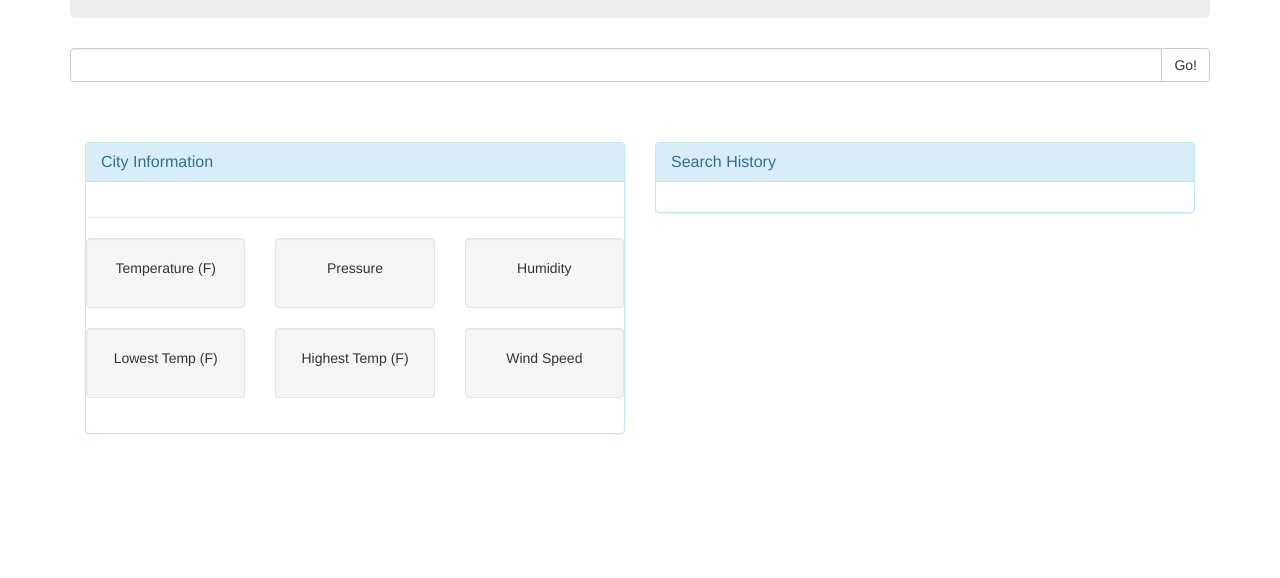
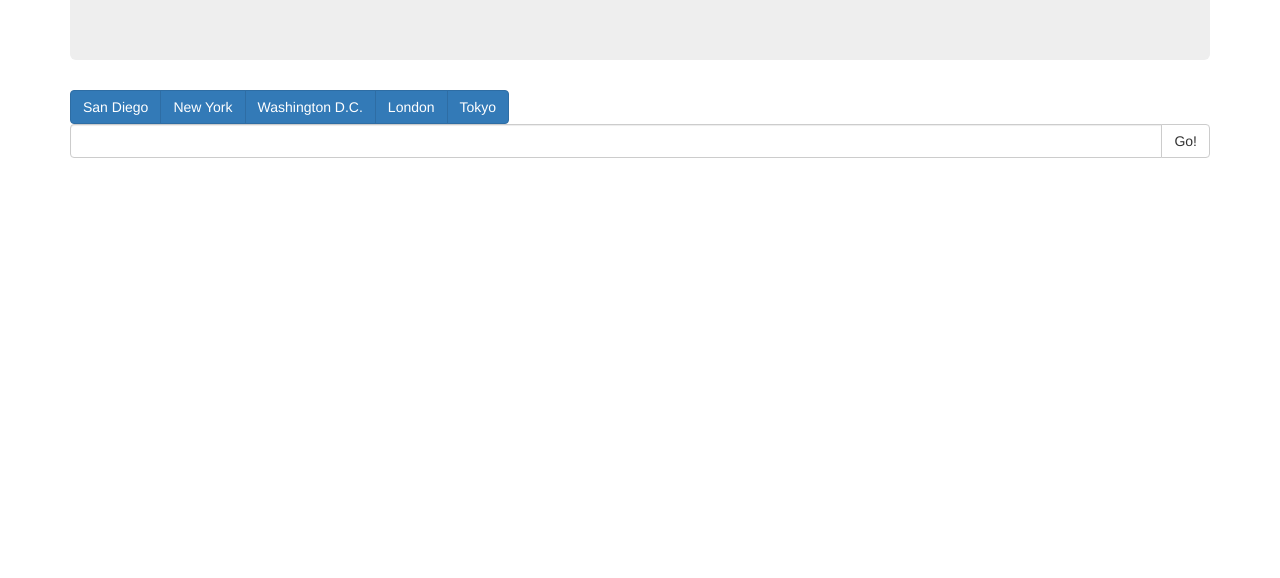
Before and after one commit to matthewhaotran/WeatherApp, a website: page index.html in a window 1280 px wide. Shown: the part 222-800 px from the top of the page. Drawn offline with nearby package versions, Linux system fonts and the light colour scheme.

Commit message:
Styled output and added search history functionality

```diff
--- a/app/weather.controller.js
+++ b/app/weather.controller.js
@@ -9,7 +9,11 @@
 
     function weatherController($http) {
         var vm = this;
+        vm.cities = [];
+        vm.appear = false;
         vm.getWeather = getWeather;
+
+
 
         ///////////////////////////////////////////////
 
@@ -20,11 +24,15 @@
                 .then(function (response) {
                     vm.weatherInfo = response.data;
                     console.log(vm.weatherInfo.name);
+                    vm.cities.push(
+                        {
+                            "name" : vm.weatherInfo.name,
+                            "date" : vm.weatherInfo.dt
+                        });
+
                 });
-
+                vm.appear = true;
         }
-
-
 
         activate();
 
--- /dev/null
+++ b/css/main.css
@@ -0,0 +1,3 @@
+.jumbotron {
+    margin-top: 3em;
+}
--- a/index.html
+++ b/index.html
@@ -4,6 +4,7 @@
 <head>
     <title>Weather App</title>
     <link rel="stylesheet" href="bower_components/bootstrap/dist/css/bootstrap.css">
+    <link rel="stylesheet" href="css/main.css">
 </head>
 
 
@@ -17,16 +18,18 @@
         </div>
         <!-- /Jumbotron -->
 
-        <!--<ul class="nav nav-pills">
-            <li role="presentation" class="active"><a href="#">San Diego</a></li>
-            <li role="presentation" class="active"><a href="#">New York</a></li>
-            <li role="presentation" class="active"><a href="#">Washington D.C.</a></li>
-        </ul>-->
+        <div class="btn-group" role="group" aria-label="...">
+            <button type="button" class="btn btn-primary" ng-click="weatherCtrl.getWeather('San Diego')">San Diego</button>
+            <button type="button" class="btn btn-primary" ng-click="weatherCtrl.getWeather('New York')">New York</button>
+            <button type="button" class="btn btn-primary" ng-click="weatherCtrl.getWeather('Washington D.C.')">Washington D.C.</button>
+            <button type="button" class="btn btn-primary" ng-click="weatherCtrl.getWeather('London')">London</button>
+            <button type="button" class="btn btn-primary" ng-click="weatherCtrl.getWeather('Tokyo')">Tokyo</button>
+        </div>
 
         <div class="row">
             <div class="col-lg-12">
                 <div class="input-group">
-                    <input type="text" id="term" class="form-control" ng-model="weatherCtrl.term">
+                    <input type="text" id="term" class="form-control" ng-model="weatherCtrl.term" required>
                     <span class="input-group-btn">
                     <button class="btn btn-default" type="button" ng-click="weatherCtrl.getWeather(weatherCtrl.term)">Go!</button>
                 </span>
@@ -39,56 +42,57 @@
 
         <br><br><br>
 
-        <div class="col-md-6">
+        <div class="col-md-6" ng-show="weatherCtrl.appear">
             <div class="panel panel-default panel-info">
                 <div class="panel-heading">
                     <h3 class="panel-title">City Information</h3>
                 </div>
                 <div class="panel-body">
                     <div class="row">
-                        <h1 class="text-center">{{weatherCtrl.weatherInfo.name}}</h1>
+                        <h1 class="text-center"><img src="http://openweathermap.org/img/w/{{weatherCtrl.weatherInfo.weather[0].icon}}.png">{{weatherCtrl.weatherInfo.name}}</h1>
+                        <p class="text-center">Lat/Long: {{weatherCtrl.weatherInfo.coord.lat}},{{weatherCtrl.weatherInfo.coord.lon}}</p>
                         <hr>
                     </div>
                     <div class="row">
                         <div class="row">
-                            <div class="col-xs-4 text-center">
-                                <div class="well text-center">
-                                    <p> Temperature (F)
-                                        <br> {{weatherCtrl.weatherInfo.main.temp}}</p>
+                            <div class="col-sm-4 text-center">
+                                <div class="text-center">
+                                    <p> <strong>Temperature (F)</strong>
+                                        <br> <strong  style="color:green;">{{weatherCtrl.weatherInfo.main.temp}}</strong></p>
                                 </div>
                             </div>
-                            <div class="col-xs-4 text-center">
-                                <div class="well text-center">
-                                    <p> Pressure
-                                        <br> {{weatherCtrl.weatherInfo.main.pressure}}</p>
+                            <div class="col-sm-4 text-center">
+                                <div class="text-center">
+                                    <p> <strong>Pressure (mb)</strong>
+                                        <br> <strong  style="color:green;"> {{weatherCtrl.weatherInfo.main.pressure}}</strong></p>
                                 </div>
                             </div>
-                            <div class="col-xs-4 text-center">
-                                <div class="well text-center">
-                                    <p>Humidity
-                                        <br> {{weatherCtrl.weatherInfo.main.humidity}}</p>
+                            <div class="col-sm-4 text-center">
+                                <div class="text-center">
+                                    <p><strong>Humidity (%)</strong>
+                                        <br> <strong  style="color:green;"> {{weatherCtrl.weatherInfo.main.humidity}}</strong></p>
                                 </div>
                             </div>
                         </div>
                     </div>
                     <div class="row">
                         <div class="row">
-                            <div class="col-xs-4 text-center">
-                                <div class="well text-center">
-                                    <p> Lowest Temp (F)
-                                        <br> {{weatherCtrl.weatherInfo.main.temp_min}}</p>
+                            <div class="col-sm-4 text-center">
+                                <div class="text-center">
+                                    <p> <strong>Lowest Temp (F)</strong>
+                                        <br> <strong  style="color:green;"> {{weatherCtrl.weatherInfo.main.temp_min}}</strong></p>
                                 </div>
                             </div>
-                            <div class="col-xs-4 text-center">
-                                <div class="well text-center">
-                                    <p> Highest Temp (F)
-                                        <br> {{weatherCtrl.weatherInfo.main.temp_max}}</p>
+                            <div class="col-sm-4 text-center">
+                                <div class="text-center">
+                                    <p> <strong>Highest Temp (F)</strong>
+                                        <br> <strong  style="color:green;"> {{weatherCtrl.weatherInfo.main.temp_max}}</strong></p>
                                 </div>
                             </div>
-                            <div class="col-xs-4 text-center">
-                                <div class="well text-center">
-                                    <p>Wind Speed
-                                        <br> {{weatherCtrl.weatherInfo.wind.speed}}</p>
+                            <div class="col-sm-4 text-center">
+                                <div class="text-center">
+                                    <p><strong>Wind Speed</strong>
+                                        <br> <strong  style="color:green;"> {{weatherCtrl.weatherInfo.wind.speed}}</strong></p>
                                 </div>
                             </div>
                         </div>
@@ -97,13 +101,17 @@
             </div>
         </div>
 
-        <div class="col-md-6">
+        <div class="col-md-6" ng-show="weatherCtrl.appear">
             <div class="panel panel-default panel-info">
                 <div class="panel-heading">
                     <h3 class="panel-title">Search History</h3>
                 </div>
-                <div class="panel-body">
-
+                <div class="panel-body" id="search-history">
+                    <table class="table table-striped">
+                        <tr ng-repeat="city in weatherCtrl.cities">
+                            <td>{{city.name}}</td><td>{{city.date * 1000 | date: 'shortDate'}}</td><td>{{city.date * 1000 | date: 'shortTime'}}</td>
+                        </tr>
+                    </table>
                 </div>
             </div>
         </div>
```
